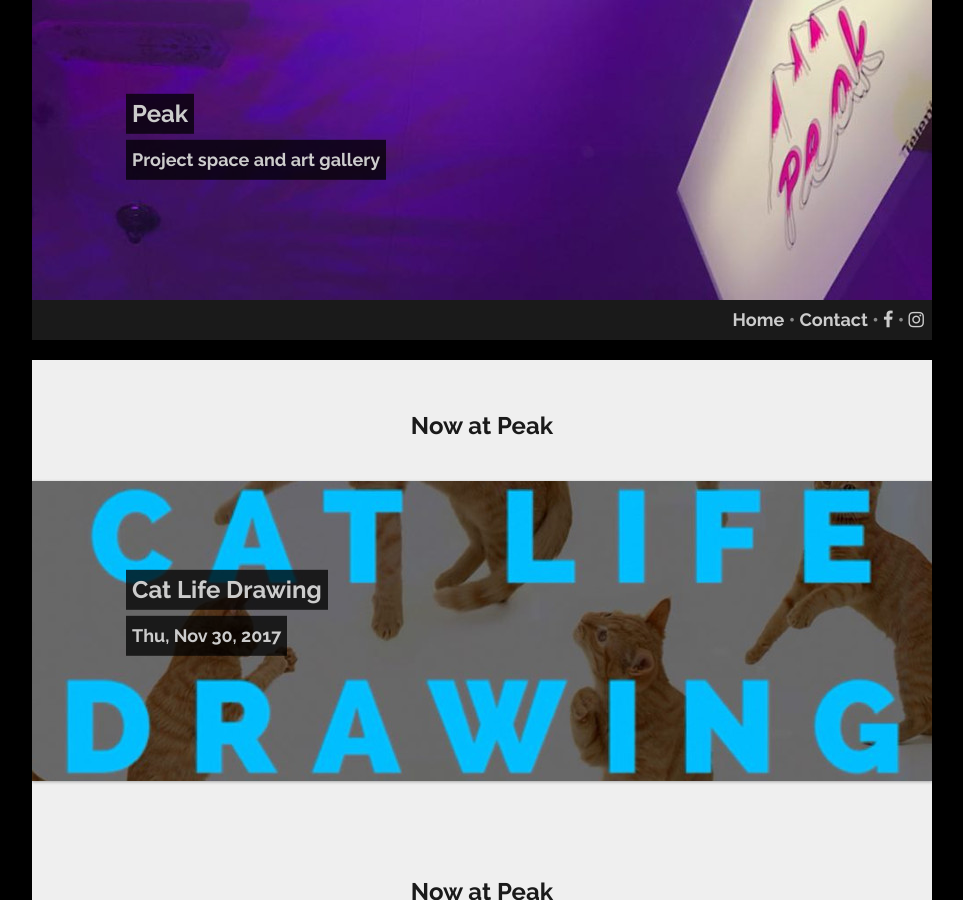
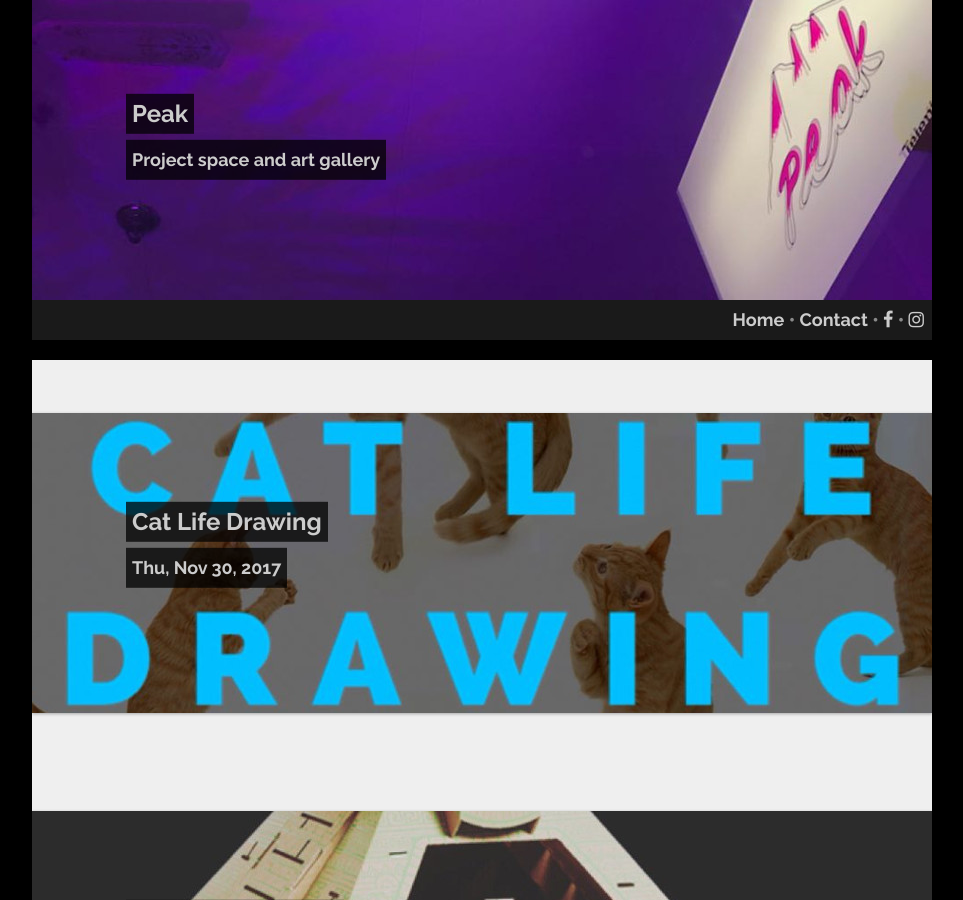
Before and after one commit to sa-mcquanzie/peak-website, a Jekyll site: the page built from index.html, in a window 1280 px wide and 900 px high. Shown: the whole window, without its empty margins (158-1121 px from the left). Built offline with Jekyll 4.4.1, drawn with Linux system fonts in a browser that asks for light colours; nearby versions of some CDN libraries; the list of posts is cut into pages by our own code.

Commit message:
Tweaked postlist logic

```diff
--- a/_includes/postlist.html
+++ b/_includes/postlist.html
@@ -9,9 +9,11 @@
   {% if archivedate > todaysdate %}
     {% if startdate < todaysdate %}
         <br />
+	{% if forloop.first %}
         <div class="postlist-heading">
           <h1>Now at Peak</h1>
         </div>
+	{% endif %}
         {% include preview.html %}
     {% endif %}
   {% endif %}
```
